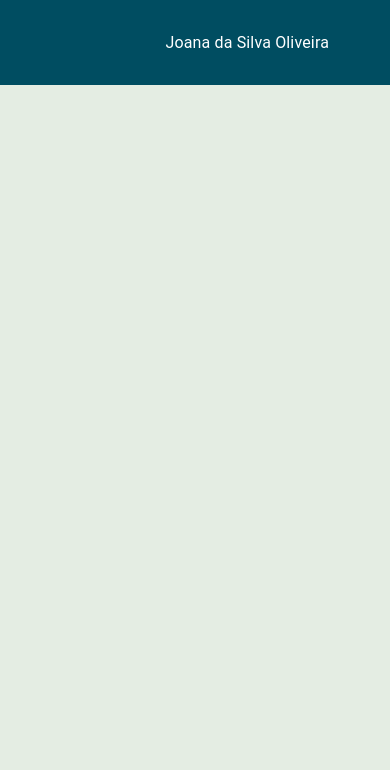
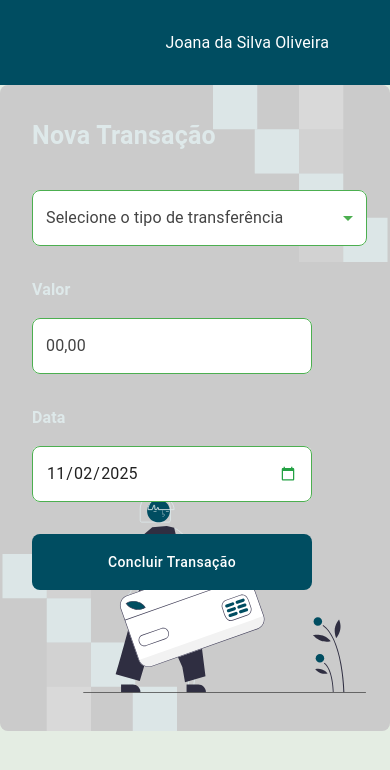
Before and after one commit to RomualdoBorges/postech_fase_1, a Next.js app: page / in a window 390 px wide. Shown: the top 770 px of the page. Built offline with nearby package versions, Linux system fonts and the light colour scheme; some icons are missing.

Commit message:
criacao do componente NewTransaction

```diff
--- a/src/app/components/AppBar/AppBar.module.css
+++ b/src/app/components/AppBar/AppBar.module.css
@@ -40,7 +40,7 @@
   top: 0;
   left: 0;
   right: 0;
-  z-index: 1000;
+  z-index: 2000;
   background-color: var(--background-primary);
   padding: 23px;
   width: 172px;
--- a/src/app/components/Input/index.tsx
+++ b/src/app/components/Input/index.tsx
@@ -27,7 +27,8 @@ const Input: React.FC<InputProps> = ({
       onChange={onChange}
       placeholder={placeholder}
       sx={{
-        width: "250px",
+        width: "280px",
+        zIndex: 1000,
         backgroundColor: "#FFFFFF",
         borderRadius: "8px",
         "& .MuiOutlinedInput-root": {
--- /dev/null
+++ b/src/app/components/InputSelect/InputSelect.module.css
@@ -0,0 +1,10 @@
+.inputSelect {
+  width: 335px;
+  z-index: 1000;
+}
+
+@media (max-width: 360px) {
+  .inputSelect {
+    width: 280px;
+  }
+}
--- a/src/app/components/InputSelect/index.tsx
+++ b/src/app/components/InputSelect/index.tsx
@@ -1,4 +1,5 @@
 import React from "react";
+import styles from "./InputSelect.module.css";
 import {
   FormControl,
   InputLabel,
@@ -35,8 +36,8 @@ const InputSelect: React.FC<InputSelectProps> = ({
         "& .MuiInputLabel-root.Mui-focused": {
           color: "#2E7D32",
         },
-        width: "335px",
       }}
+      className={styles.inputSelect}
     >
       <InputLabel
         id={labelId}
--- /dev/null
+++ b/src/app/components/NewTransaction/NewTransaction.module.css
@@ -0,0 +1,75 @@
+.container {
+  position: relative;
+  background-color: #cbcbcb;
+  color: var(--color-white);
+  border-radius: 8px;
+  padding: 32px 32px 141px 32px;
+  display: flex;
+  flex-direction: column;
+}
+
+.bottomImage {
+  position: absolute;
+  bottom: 0;
+  left: 0;
+}
+
+.topImage {
+  position: absolute;
+  top: 0;
+  right: 0;
+  transform: rotate(180deg);
+}
+
+.imagePig {
+  display: none;
+  z-index: 900;
+}
+
+@media (max-width: 720px) {
+  .visibility {
+    border-color: var(--color-white);
+  }
+
+  .visibility svg {
+    color: var(--color-white);
+  }
+
+  .imagePig {
+    display: block;
+  }
+
+  .imagePig {
+    position: absolute;
+    bottom: 24px;
+    right: 24px;
+  }
+}
+
+@media (max-width: 360px) {
+  .container {
+    padding-bottom: 300px;
+    padding-right: 24px;
+  }
+
+  .balanceContainer,
+  .title {
+    align-self: center;
+    width: 100%;
+  }
+
+  .title p {
+    margin-bottom: 40px;
+  }
+
+  .bottomImage {
+    position: absolute;
+    bottom: 0;
+    right: 0;
+    left: auto;
+  }
+
+  .topImage {
+    display: none;
+  }
+}
--- /dev/null
+++ b/src/app/components/NewTransaction/index.tsx
@@ -0,0 +1,43 @@
+"use client";
+
+import React from "react";
+import styles from "./NewTransaction.module.css";
+import Image from "next/image";
+import NewTransactionForm from "../NewTransactionForm";
+
+const NewTransaction: React.FC = () => {
+  return (
+    <div className={styles.container}>
+      <NewTransactionForm />
+
+      <Image
+        src="/Pixels4.svg"
+        alt="Padrão decorativo topo"
+        width={180}
+        height={177}
+        priority
+        className={styles.topImage}
+      />
+
+      <Image
+        src="/Ilustração2.svg"
+        alt="Padrão decorativo meio"
+        width={283}
+        height={228}
+        priority
+        className={styles.imagePig}
+      />
+
+      <Image
+        src="/Pixels4.svg"
+        alt="Padrão decorativo baixo"
+        width={180}
+        height={177}
+        priority
+        className={styles.bottomImage}
+      />
+    </div>
+  );
+};
+
+export default NewTransaction;
--- a/src/app/components/NewTransactionForm/index.tsx
+++ b/src/app/components/NewTransactionForm/index.tsx
@@ -37,6 +37,7 @@ const NewTransactionForm: React.FC = () => {
           fontWeight: 700,
           color: "#dee9ea",
           marginBottom: "35px",
+          zIndex: 1000,
         }}
       >
         Nova Transação
@@ -129,8 +130,9 @@ const NewTransactionForm: React.FC = () => {
       <Button
         type="submit"
         sx={{
+          zIndex: 1000,
           padding: "16px 39px",
-          width: "250px",
+          width: "280px",
           backgroundColor: "var(--color-primary)",
           color: "white",
           borderRadius: "8px",
--- a/src/app/page.tsx
+++ b/src/app/page.tsx
@@ -1,6 +1,7 @@
 "use client";
 
 import React from "react";
+import NewTransaction from "./components/NewTransaction";
 // import NewTransactionForm from "./components/NewTransactionForm";
 // import Menu from "./components/Menu";
 // import { nav } from "./utils/navData";
@@ -24,6 +25,7 @@ export default function Home() {
       {/* <BankStatementList data={bankStatementData} /> */}
 
       {/* <NewTransactionForm /> */}
+      <NewTransaction />
     </div>
   );
 }
```
Also changed, not shown: public/Ilustração2.svg (added), public/Pixels4.svg (added).
